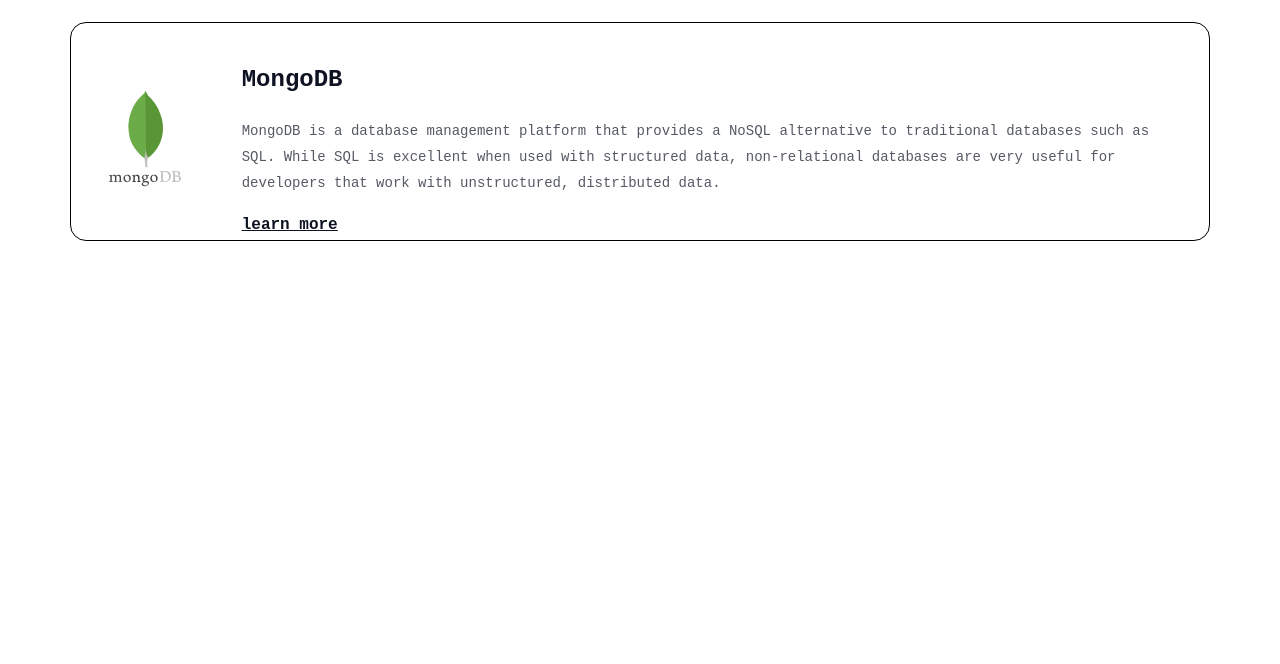
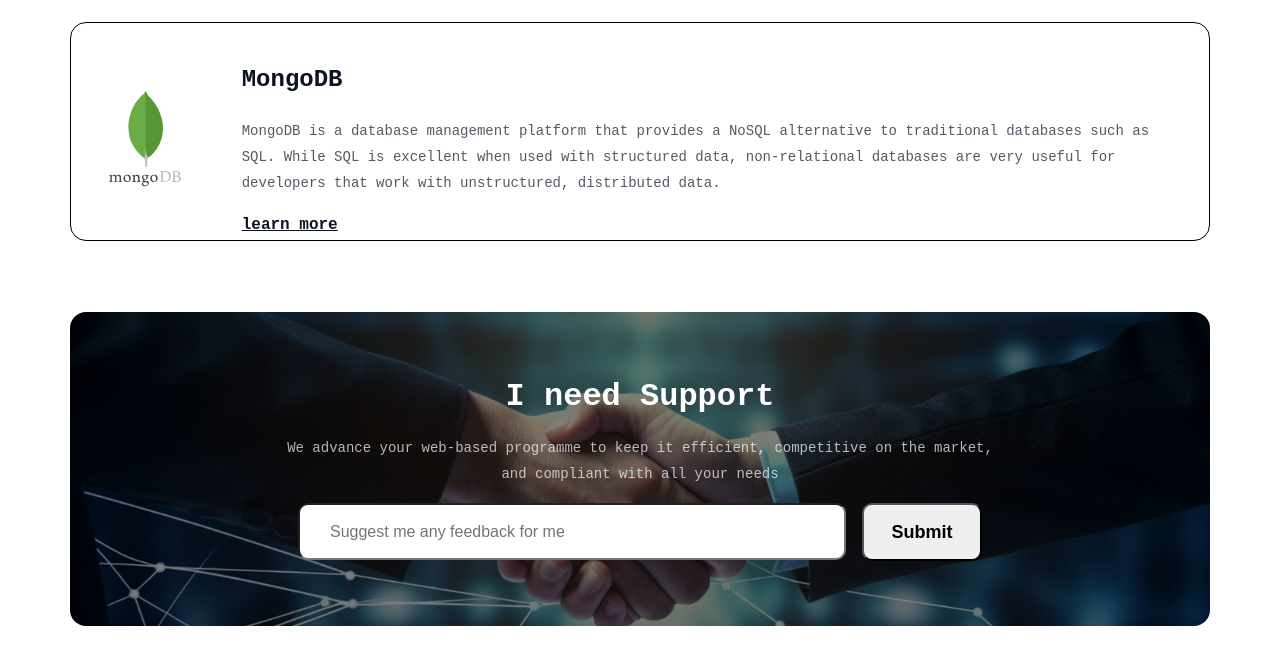
Before and after one commit to Rony7736/Batch-10-Assignment-1, a plain HTML site: page index.html in a window 1280 px wide. Shown: the part 4148-4812 px from the top of the page. Before the commit the page ends 4460 px from the top, so only its background shows below. Drawn offline with Linux system fonts and the light colour scheme; a web font is replaced by a local one.

Commit message:
Complete Need Support Section

```diff
--- a/css/style.css
+++ b/css/style.css
@@ -440,3 +440,79 @@ body{
 }
 
 /* My Next Target Section Started */
+
+/* Need Support Section Started */
+
+.support-section-container{
+    width: 1140px;
+    height: 314px;
+    margin: 50px auto;
+    background-image: url('../assets/handshake.jpg');
+    background-color: rgba(0, 0, 0, 0.5);
+    background-size: cover;
+    background-repeat: no-repeat;
+    background-position: center;
+    background-blend-mode: overlay;
+    border-radius: 16px;
+    padding: 2px;
+}
+.support-section-content{
+    width: 1044px;
+    height: 186px;
+    margin: 0px auto;
+    margin-top: 65px;
+    margin-bottom: 65px;
+}
+.support-section-text{
+    width: 730px;
+    height: 104px;
+    margin: 0px auto;
+    color: #ffffff;
+    text-align: center;
+}
+.support-section-text h2{
+    color: rgb(255, 255, 255);
+    font-size: 32px;
+    font-weight: 700;
+    line-height: 36px;
+    margin-bottom: 20px;
+}
+.support-section-text p{
+    color: rgb(255, 255, 255);
+    font-size: 14px;
+    font-weight: 400;
+    line-height: 26px;
+    opacity: 0.7;
+    margin-bottom: 20px;
+}
+.support-box{
+    width: 684px;
+    height: 58px;
+    margin: 0px auto;
+    margin-top: 20px;
+    display: flex;
+    justify-content: space-between;
+}
+.box{}
+.box input{
+    width: 548px;
+    height: 57px;
+    padding-left: 30px;
+    border-radius: 10px;
+}
+.box input, placeholder{
+    font-size: 16px;
+}
+.sub-btn{}
+.sub-btn button{
+    width: 120px;
+    height: 58px;
+    border-radius: 10px;
+    font-weight: 600;
+    line-height: 19px;
+}
+.s-btn{
+    font-size: 18px;
+}
+
+/* Need Support Section End */
--- a/index.html
+++ b/index.html
@@ -232,6 +232,34 @@
 
     <!-- My Next Target Section End -->
 
+    <!-- Need Support Section Started -->
+
+    <section>
+        <div class="support-section-container">
+            <div class="support-section-content">
+                <div class="support-section-text">
+                    <h2>I need Support</h2>
+                    <p>We advance your web-based programme to keep it efficient, competitive on the market, and compliant with all your needs</p>
+                </div>
+
+                <div class="support-box">
+                    <div class="box">
+                        <input type="text" placeholder="Suggest me any feedback for me">
+                    </div>
+
+                    <div class="sub-btn">
+                        <button class="s-btn">Submit</button>
+                    </div>
+
+                </div>
+
+            </div>
+        </div>
+    </section>
+
+    <!-- Need Support Section End -->
+
+
     </main>
 
     <footer>
```
